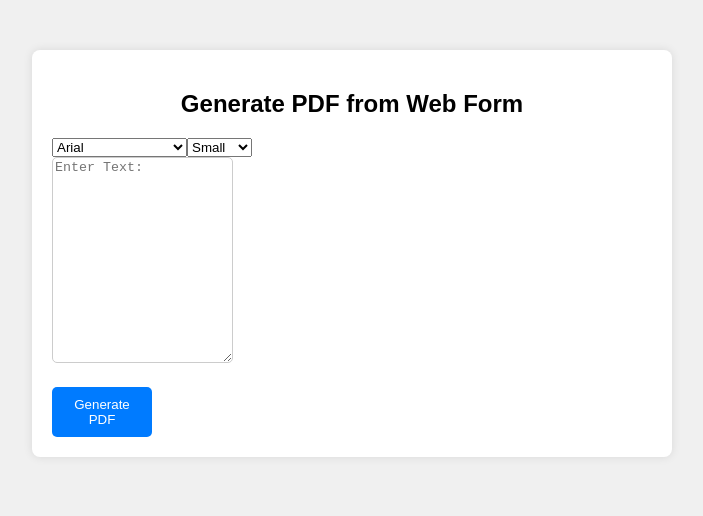
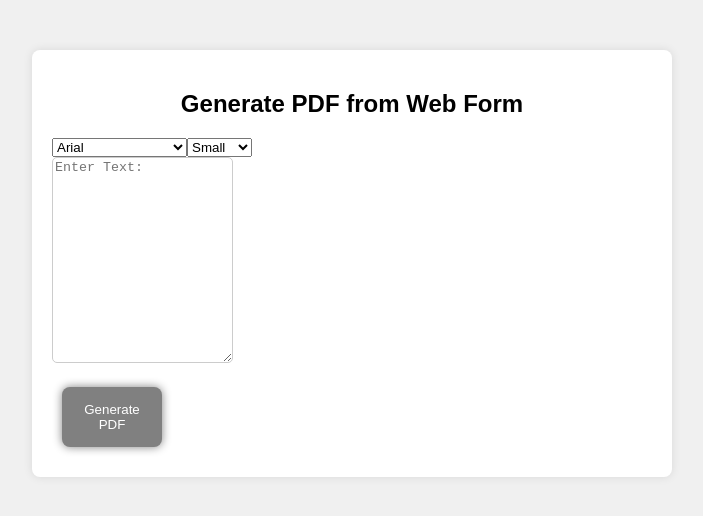
Before and after one commit to TheProgramMaster/MSU-Provost-Office-PDF-Generator-Module, a React (Create React App) app in the folder geeks-for-geeks/: page / in a window 1280 px wide. Shown: the top 516 px of the page, without its empty margins (288-991 px from the left). Built offline with nearby package versions, Linux system fonts and the light colour scheme.

Commit message:
Disable feature on empty user input in textarea field completed.

```diff
--- a/geeks-for-geeks/src/App.js
+++ b/geeks-for-geeks/src/App.js
@@ -2,6 +2,7 @@ import logo from './logo.svg';
 import Quill from "quill";
 import './App.css';
 import {useState, useRef} from 'react';
+//import processHTMLString from 'htmlToPDFKit';
 function AddLibrary(urlOfTheLibrary){
   const script = document.createElement("script");
   script.src = urlOfTheLibrary;
@@ -11,8 +12,21 @@ function AddLibrary(urlOfTheLibrary){
 
 function App() {
   const [userInput, setUserInput] = useState('');
+  const [isButtonDisabled, setButtonDisabled] = useState(false);
+  const disableButton = () => {
+    setButtonDisabled(true);
+    alert("Button has been disabled!");
+  };
+  const enableButton = () => {
+    setButtonDisabled(false);
+    alert("Button has been enabled!");
+  }
   const handleClick = event => {
-    alert(userInput);
+    //outputString = processHTMLString(userInput);
+    const quill = new Quill('#userInput',{
+      theme: 'snow'
+    });
+    alert("Quill instance declared!");
   }
   const handleMessageChange = event => {
     setUserInput(event.target.value);
@@ -45,8 +59,9 @@ function App() {
       <button
       type="submit"
       class="btn-submit"
+      style={!userInput ? styles.disabledButton: styles.enabledButton}
+      disabled={!userInput}
       onClick={handleClick}
-      disabled={!userInput}
       >
         Generate PDF
       </button>
@@ -60,6 +75,41 @@ function App() {
 //  alert(userInput);
 //}
 
-let quill = new Quill('#editor-container');
-
+//let quill = new Quill('#editor-container');
+const styles = {
+  container: {
+    textAlign: 'center',
+    margin: 'auto',
+    padding: '20px',
+    width:400,
+  },
+  heading: {
+    fontSize: '34px',
+    marginBottom: '10px',
+    color: "green",
+    borderBottom: "3px solid green",
+    paddingBottom: 20,
+    borderRadius: "8px",
+  },
+  disabledButton: {
+    backgroundColor: 'gray',
+    color: 'white',
+    cursor: 'not-allowed',
+    margin: 10,
+    padding: 15,
+    borderRadius: "8px",
+    border: "none",
+    boxShadow: "0px 0px 10px 0px grey",
+  },
+  enabledButton: {
+    backgroundColor: 'red',
+    color: 'white',
+    cursor: 'pointer',
+    margin: 10,
+    padding: 15,
+    borderRadius: "8px",
+    border: "none",
+    boxShadow: "0px 0px 10px 0px grey",
+  },
+};
 export default App;
```
